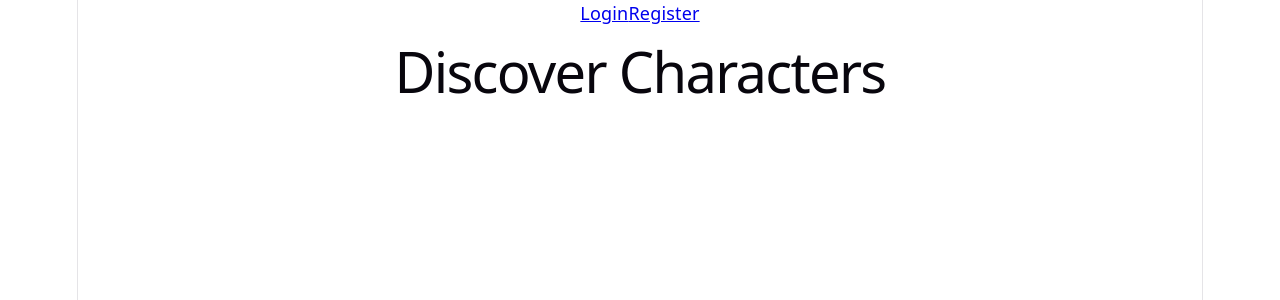
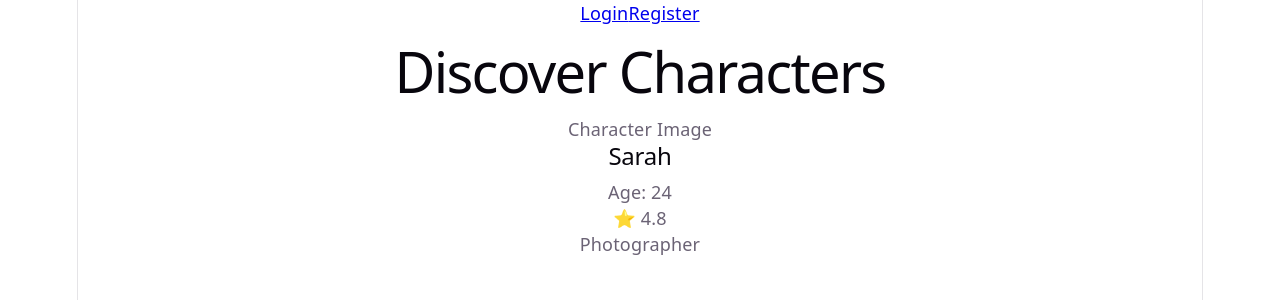
Before and after one commit to gwijigramsupport/ai-character, a React (Vite) app: page / in a window 1280 px wide. Shown: the top 300 px of the page. Built offline with nearby package versions, Linux system fonts and the light colour scheme.

Commit message:
Update Home.jsx

```diff
--- a/src/pages/Home.jsx
+++ b/src/pages/Home.jsx
@@ -1,7 +1,11 @@
+import CharacterCard from '../components/CharacterCard'
+
 function Home() {
   return (
     <main>
       <h1>Discover Characters</h1>
+
+      <CharacterCard />
     </main>
   )
 }
```
